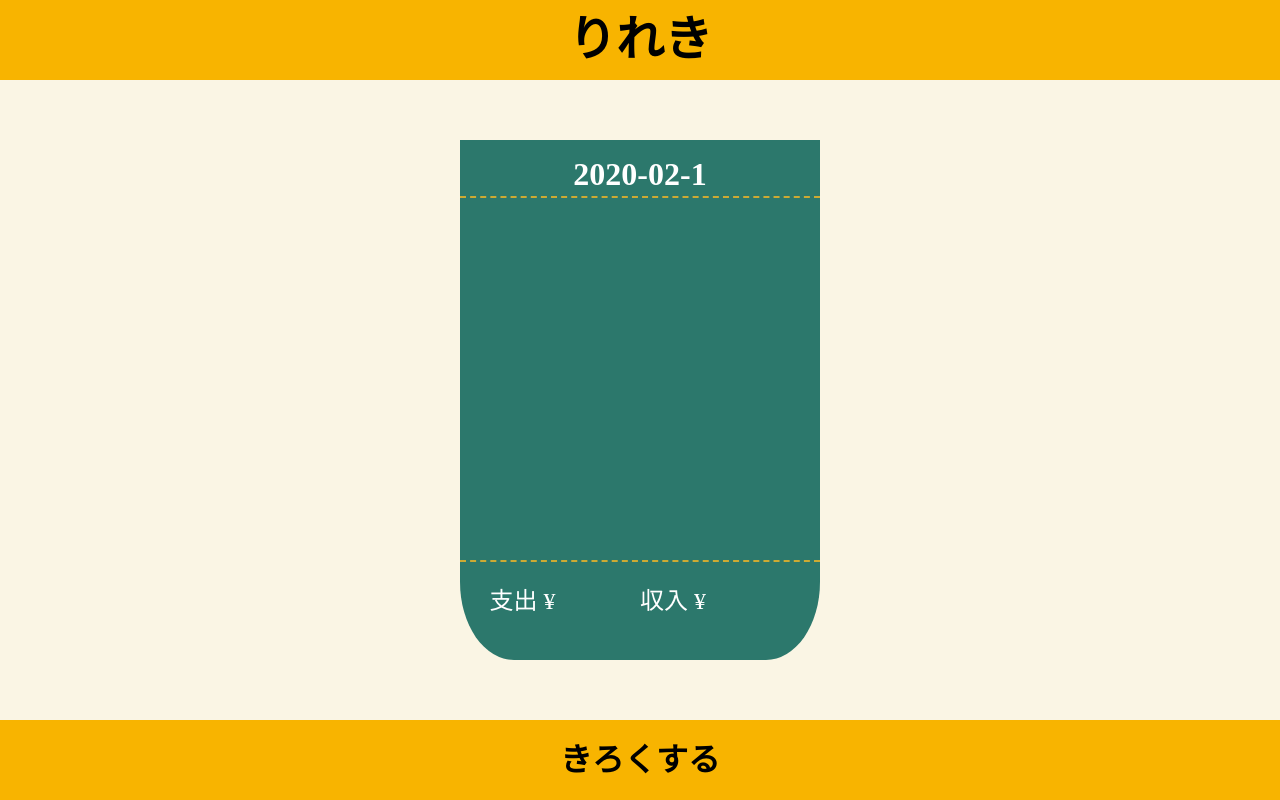
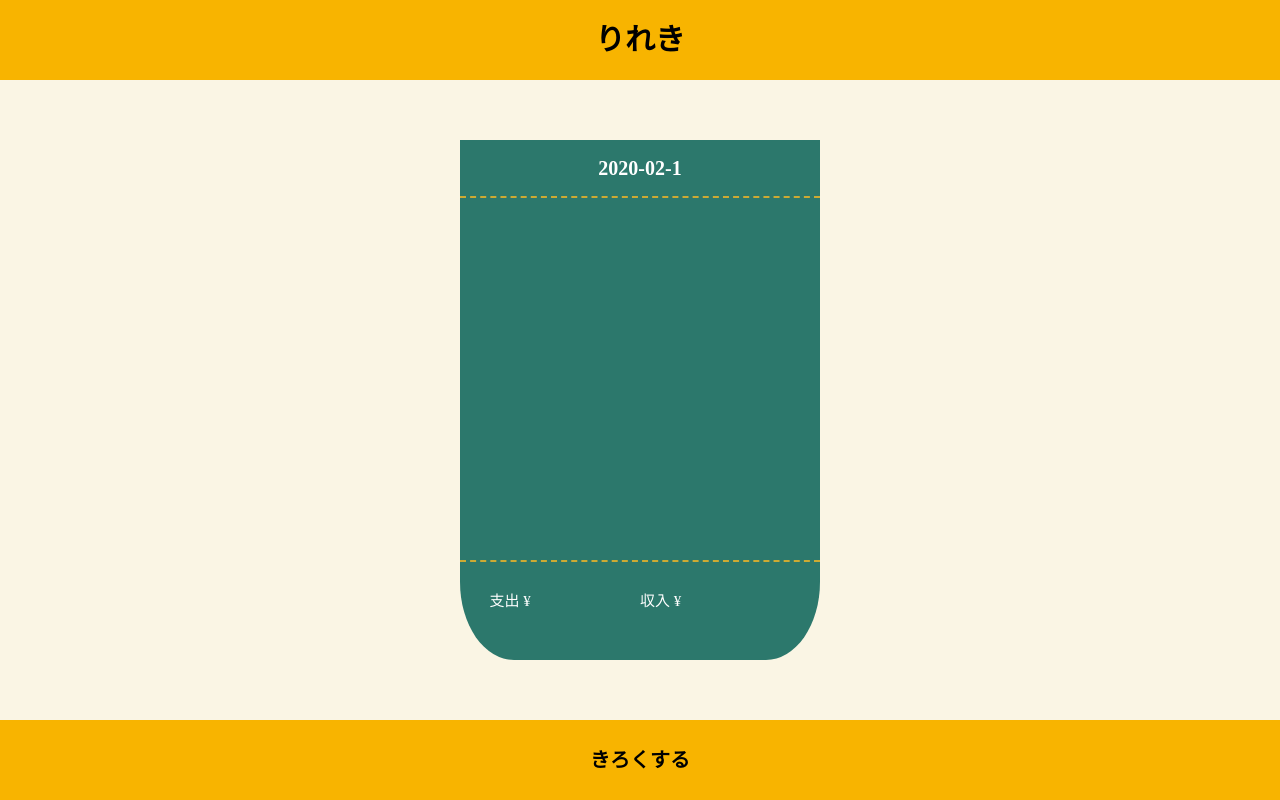
Before and after one commit to chikata1240/kakeibo, a PHP site: page /detail.php?action=2020-02-1 in a window 1280 px wide. Run offline with PHP 8.4, Linux system fonts and the light colour scheme; the visitor is signed in with stand-in values (Sample User, id 1); data that the repository does not hold is empty; style sheets or scripts are compiled from the project's sources.

Commit message:
detail.cssのレイアウト修正

```diff
--- a/css/detail.css/pc_detail_styles.css
+++ b/css/detail.css/pc_detail_styles.css
@@ -1,5 +1,8 @@
 @media screen and (min-width: 1100px) {
-  body {
+  html {
+    font-size: 62.5%;
+  }
+  html body {
     width: 100%;
     height: 100vh;
     background-color: #faf5e4;
@@ -14,7 +17,7 @@
         -ms-flex-align: center;
             align-items: center;
   }
-  body header {
+  html body header {
     width: 100%;
     height: 10%;
     position: fixed;
@@ -22,11 +25,11 @@
     left: 0;
     background-color: #f8b400;
   }
-  body header a {
+  html body header a {
     color: #000;
     text-decoration: none;
   }
-  body header a div {
+  html body header a div {
     width: 100%;
     height: 100%;
     display: -webkit-box;
@@ -39,19 +42,19 @@
         -ms-flex-align: center;
             align-items: center;
   }
-  body header a div p {
+  html body header a div p {
     margin: 0;
     font-size: 3rem;
     font-weight: 600;
   }
-  body .detail_box {
+  html body .detail_box {
     width: 45vh;
     height: 65vh;
     color: #fff;
     border-radius: 0 0 15% 15%;
     background-color: #2c786c;
   }
-  body .detail_box .detail_title {
+  html body .detail_box .detail_title {
     height: 5%;
     margin: 0;
     padding: 18px 0 12px;
@@ -60,7 +63,7 @@
     text-align: center;
     border-bottom: dashed 2px #ca3;
   }
-  body .detail_box .detail_body {
+  html body .detail_box .detail_body {
     width: 100%;
     height: 70%;
     margin: 0 auto;
@@ -72,12 +75,12 @@
     font-weight: 600;
     overflow: auto;
   }
-  body .detail_box .detail_body .detail_boy_box {
+  html body .detail_box .detail_body .detail_boy_box {
     padding-bottom: 10px;
     font-size: 1.5rem;
     border-bottom: dashed 1px #ca3;
   }
-  body .detail_box .detail_body .detail_boy_box .detail_boy {
+  html body .detail_box .detail_body .detail_boy_box .detail_boy {
     width: 100%;
     padding: .5rem 0;
     display: -webkit-box;
@@ -90,21 +93,21 @@
         -ms-flex-align: center;
             align-items: center;
   }
-  body .detail_box .detail_body .detail_boy_box .detail_boy p {
+  html body .detail_box .detail_body .detail_boy_box .detail_boy p {
     width: 50%;
   }
-  body .detail_box .detail_body .detail_boy_box .detail_boy a {
+  html body .detail_box .detail_body .detail_boy_box .detail_boy a {
     width: 30%;
     color: #fff;
     text-align: center;
     text-decoration: none;
   }
-  body .detail_box .detail_body .detail_boy_box .detail_boy a div {
+  html body .detail_box .detail_body .detail_boy_box .detail_boy a div {
     margin: 0;
     padding: .2rem;
     border: dashed 2px #ca3;
   }
-  body .detail_box .detail_body .detail_boy_box .detail_memo_box {
+  html body .detail_box .detail_body .detail_boy_box .detail_memo_box {
     padding-bottom: 5px;
     display: -webkit-box;
     display: -ms-flexbox;
@@ -113,7 +116,7 @@
         -ms-flex-pack: justify;
             justify-content: space-between;
   }
-  body .detail_box .detail_sum_box {
+  html body .detail_box .detail_sum_box {
     width: 100%;
     height: 15%;
     display: -webkit-box;
@@ -127,31 +130,31 @@
             align-items: center;
     line-height: 1em;
   }
-  body .detail_box .detail_sum_box p:nth-child(odd) {
+  html body .detail_box .detail_sum_box p:nth-child(odd) {
     width: 19%;
     font-size: 1.5rem;
     display: -webkit-box;
     display: -ms-flexbox;
     display: flex;
   }
-  body .detail_box .detail_sum_box p:nth-child(even) {
+  html body .detail_box .detail_sum_box p:nth-child(even) {
     width: 20%;
     margin-right: 10px;
     font-size: 1.2rem;
     text-align: right;
   }
-  body footer {
+  html body footer {
     width: 100vw;
     height: 10%;
     background-color: #f8b400;
     position: absolute;
     bottom: 0;
   }
-  body footer a {
+  html body footer a {
     color: #000;
     text-decoration: none;
   }
-  body footer a div {
+  html body footer a div {
     width: 100%;
     height: 100%;
     display: -webkit-box;
@@ -164,7 +167,7 @@
         -ms-flex-align: center;
             align-items: center;
   }
-  body footer a div p {
+  html body footer a div p {
     margin: 0;
     font-size: 2rem;
     font-weight: 600;
--- a/css/detail.css/pc_detail_styles.scss
+++ b/css/detail.css/pc_detail_styles.scss
@@ -1,5 +1,7 @@
 @media screen and (min-width:1100px)
 {
+  html{
+    font-size: 62.5%;
     // body
     body{
       width: 100%;
@@ -146,4 +148,5 @@
         }
       }
     }// body
+  }
 }// メディアクエリー
--- a/css/detail.css/smart_detail_styles.scss
+++ b/css/detail.css/smart_detail_styles.scss
@@ -1,5 +1,7 @@
 @media screen and (max-width:520px)
 {
+  html{
+    font-size: 62.5%;
     // body
     body{
       width: 100%;
@@ -146,4 +148,5 @@
         }
       }
     }// body
+  }
 }// メディアクエリー
--- a/css/detail.css/tablet_detail_styles.scss
+++ b/css/detail.css/tablet_detail_styles.scss
@@ -1,5 +1,7 @@
 @media screen and (min-width:520px) and (max-width:1100px)
 {
+  html{
+    font-size: 62.5%;
     // body
     body{
       width: 100%;
@@ -109,13 +111,13 @@
           line-height: 1em;
           p:nth-child(odd){
             width: 19%;
-          font-size: 1.3rem;
+            font-size: 1.4rem;
             display: flex;
           }
           p:nth-child(even){
             width: 20%;
             margin-right: 5px;
-          font-size: 1.4rem;
+            font-size: 1.5rem;
             text-align: right;
           }
         }
@@ -146,4 +148,5 @@
         }
       }
     }// body
+  }
 }// メディアクエリー
```
Also changed, not shown: css/detail.css/smart_detail_styles.css (+24 -21 lines), css/detail.css/tablet_detail_styles.css (+26 -23 lines), 3 other files. Lines whose indentation alone changed are shown as unchanged.
